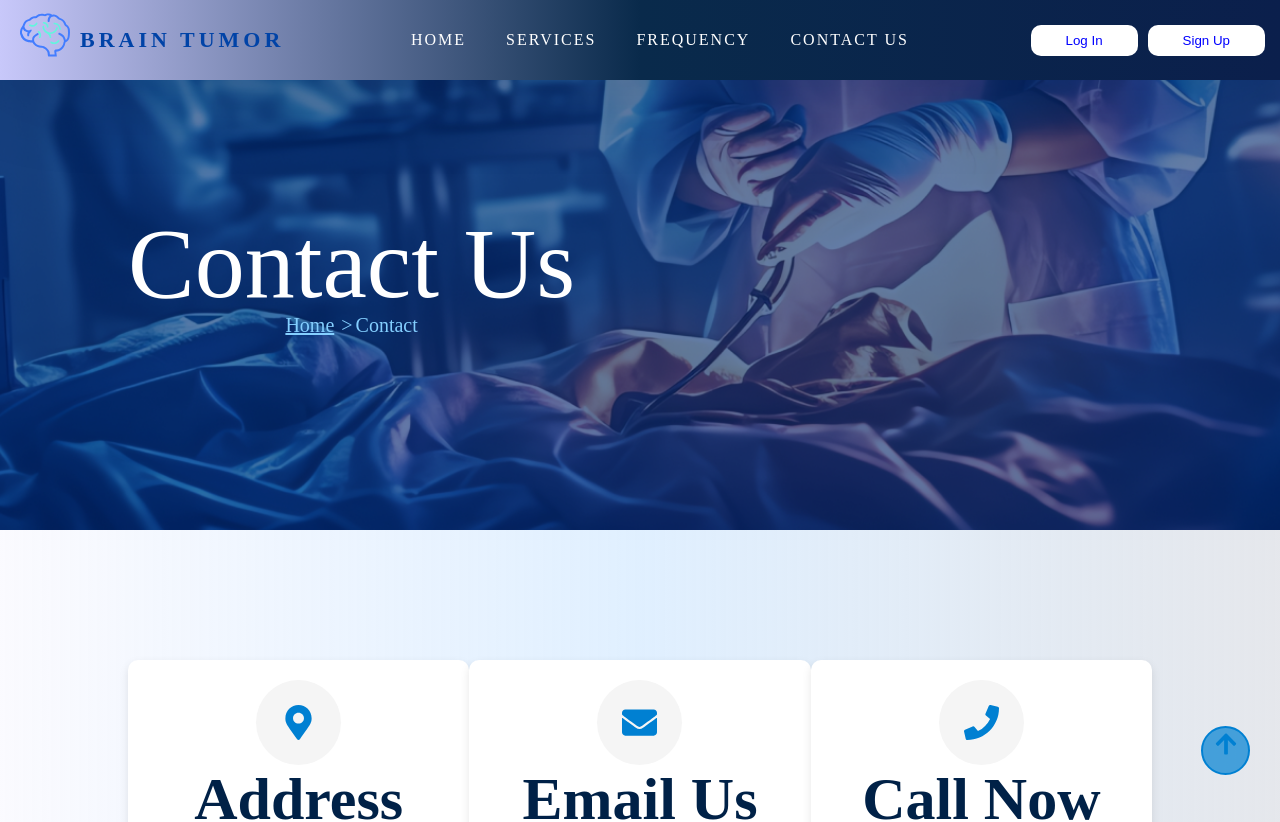
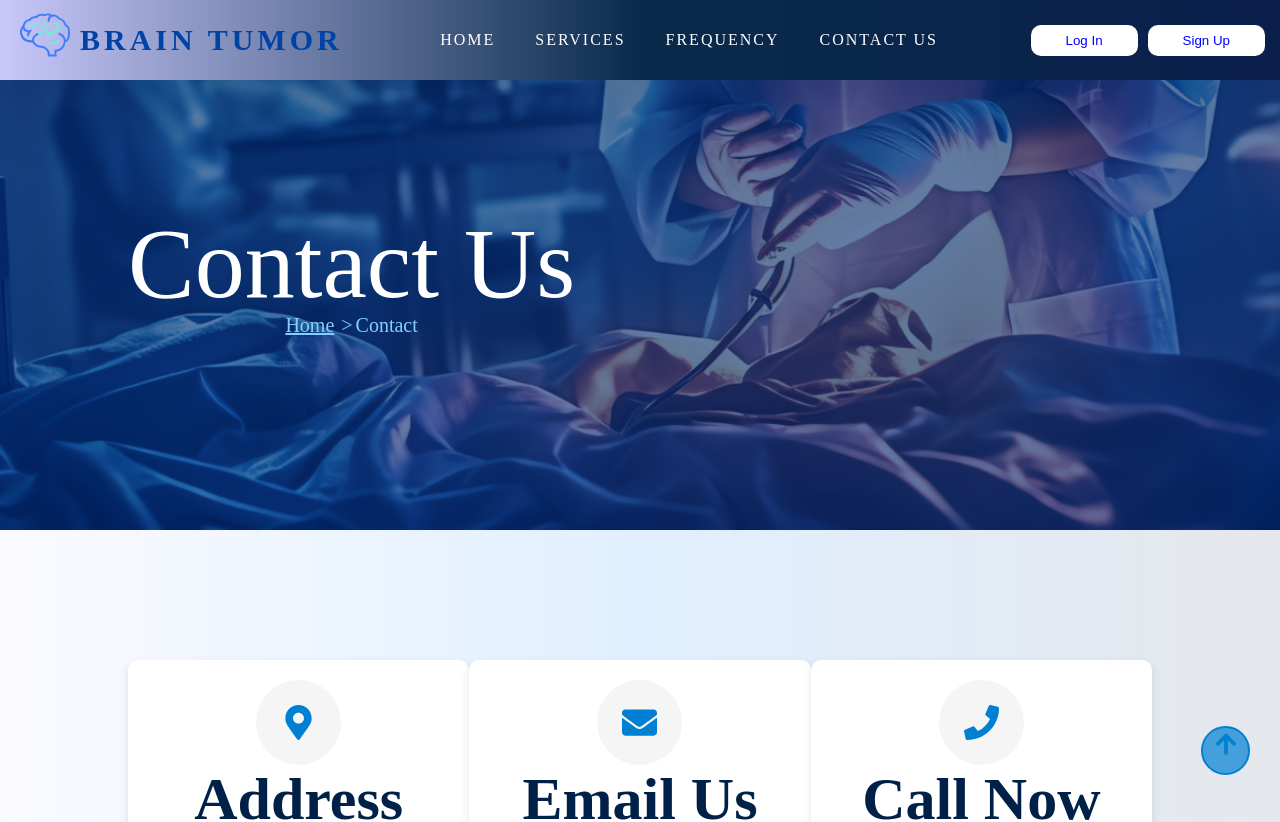
Before and after one commit to MohamedKhalid60/walaa-project, a React (Create React App) app: page /contact in a window 1280 px wide. Shown: the top 822 px of the page. Built offline with nearby package versions, Linux system fonts and the light colour scheme.

Commit message:
navbar in all pages

```diff
--- a/src/components/Navbar/Navbar.css
+++ b/src/components/Navbar/Navbar.css
@@ -23,7 +23,7 @@ header .d-flex {
 }
 .header .navbar-brand {
   letter-spacing: 4px !important;
-  font-size: 22px;
+  font-size: 30px;
   font-weight: 700;
   color: rgb(0, 67, 167) !important;
   text-decoration: none;
--- a/src/components/contect/ContactUsPage.css
+++ b/src/components/contect/ContactUsPage.css
@@ -461,7 +461,6 @@
 }
 .theme-btn,
 .view-cart-btn {
-  -webkit-backface-visibility: hidden;
   background: linear-gradient(
     358deg,
     #1e63ff -1077.15%,
```
